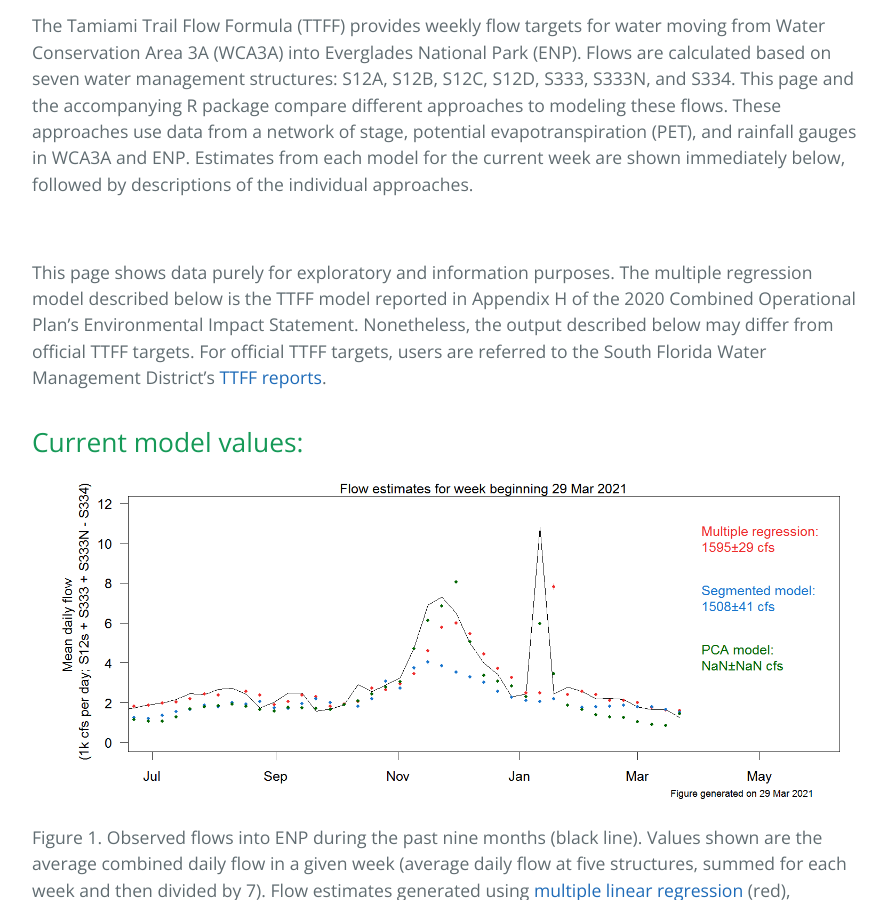
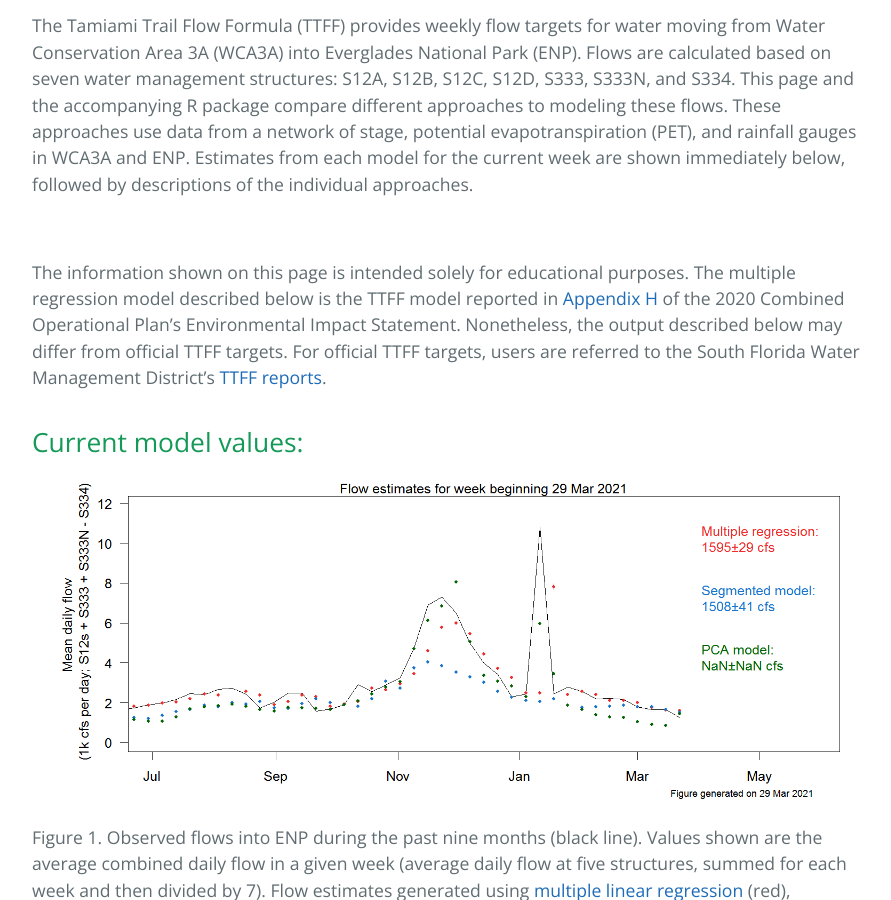
Before and after one commit to troyhill/TTFF, a Jekyll site: the page built from docs/index.md, in a window 1280 px wide and 900 px high, scrolled down 426 px. Shown: the whole window, without its empty margins (192-1083 px from the left). Built offline with Jekyll 4.4.1, drawn with Linux system fonts in a browser that asks for light colours.

Commit message:
link to COP EIS

```diff
--- a/docs/index.md
+++ b/docs/index.md
@@ -10,7 +10,7 @@ The Tamiami Trail Flow Formula (TTFF) provides weekly flow targets for water mov
 
 &nbsp;
 
-This page shows data purely for exploratory and information purposes. The multiple regression model described below is the TTFF model reported in Appendix H of the 2020 Combined Operational Plan's Environmental Impact Statement. Nonetheless, the output described below may differ from official TTFF targets. For official TTFF targets, users are referred to the South Florida Water Management District's [TTFF reports](https://www.sfwmd.gov/documents-by-tag/ttffreport).
+The information shown on this page is intended solely for educational purposes. The multiple regression model described below is the TTFF model reported in [Appendix H](https://usace.contentdm.oclc.org/digital/collection/p16021coll7/id/13365/) of the 2020 Combined Operational Plan's Environmental Impact Statement. Nonetheless, the output described below may differ from official TTFF targets. For official TTFF targets, users are referred to the South Florida Water Management District's [TTFF reports](https://www.sfwmd.gov/documents-by-tag/ttffreport).
 
 
 ## Current model values:
```
